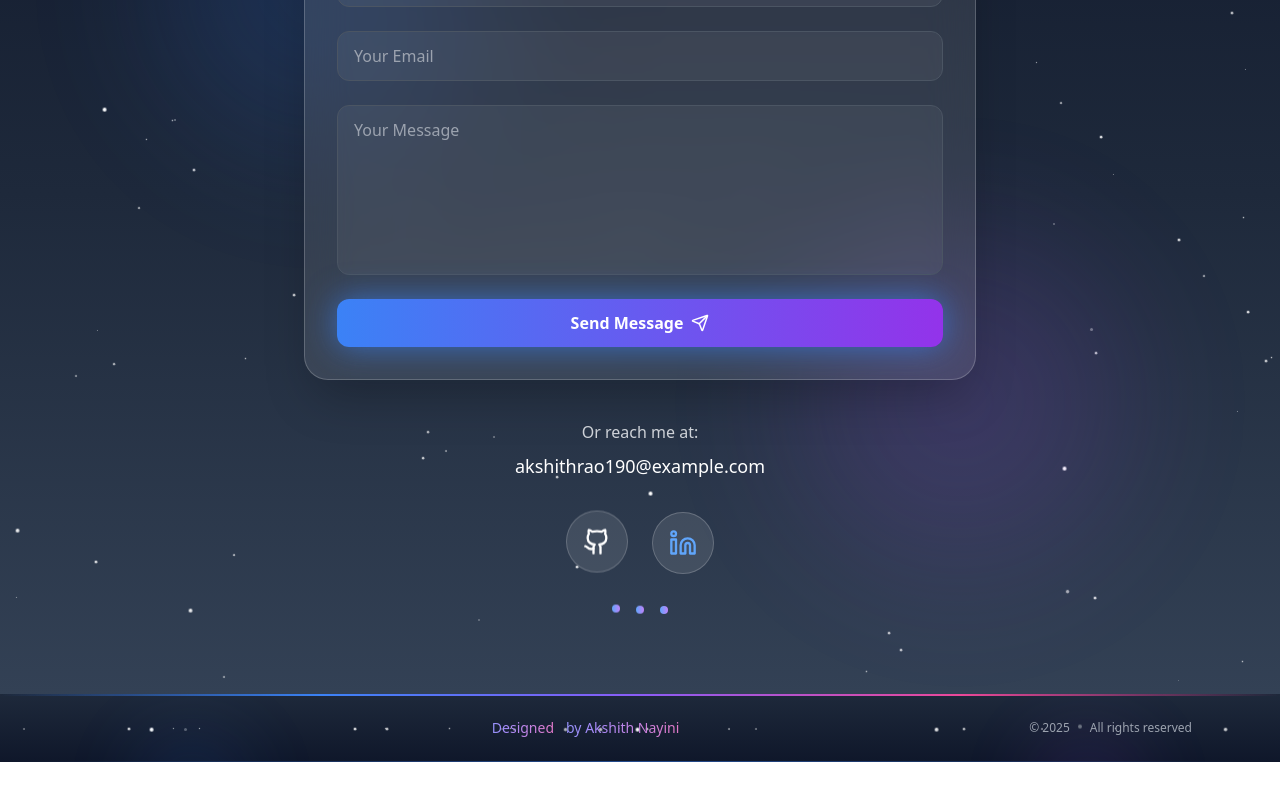
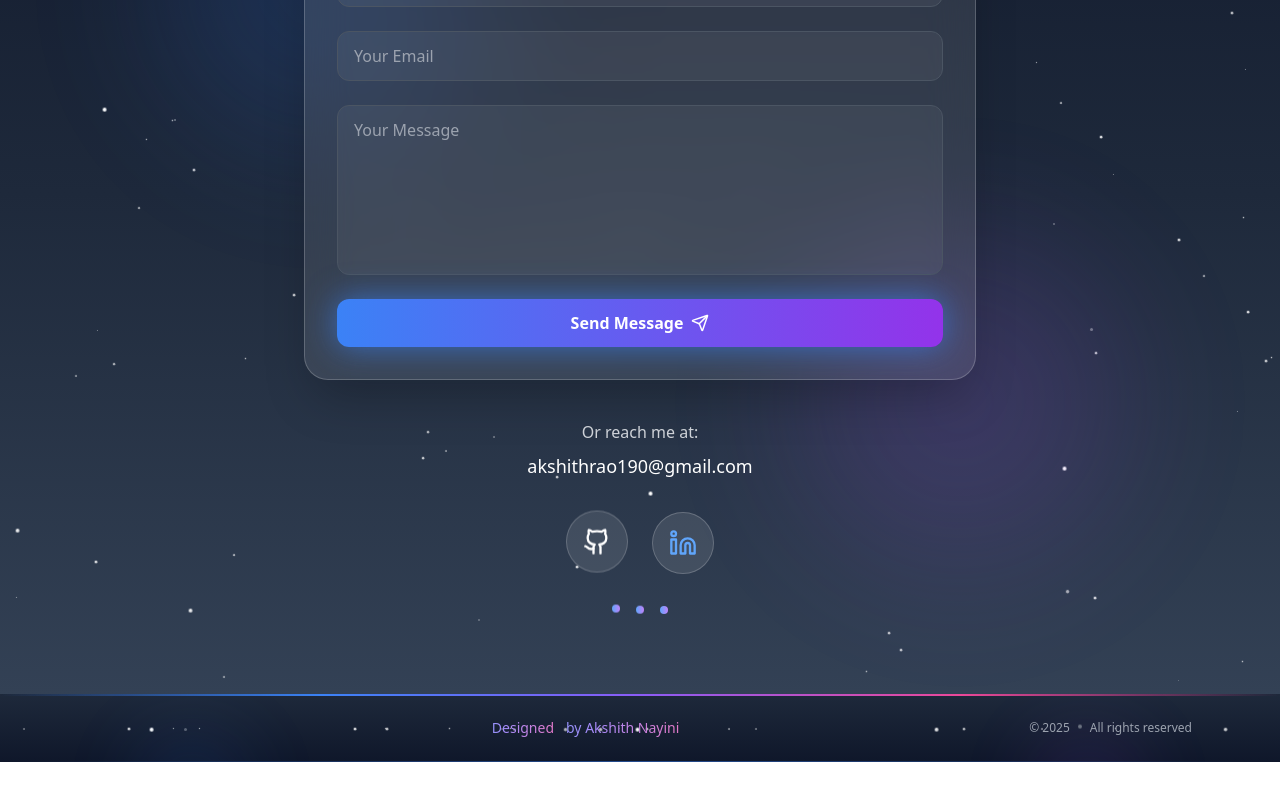
Before and after one commit to akshithraonayini/portfolio, a React (Create React App) app in the folder frontend/: page / in a window 1280 px wide. Shown: the part 4461-5261 px from the top of the page. Built offline with nearby package versions, Linux system fonts and the light colour scheme; no server answers.

Commit message:
Update email address in Contact component

```diff
--- a/frontend/src/components/Contact.jsx
+++ b/frontend/src/components/Contact.jsx
@@ -206,7 +206,7 @@ const Contact = () => {
             href="mailto:akshithrao190@gmail.com"
             className="font-medium text-white text-lg hover:text-blue-400 transition duration-300"
           >
-            akshithrao190@example.com
+            akshithrao190@gmail.com
           </a>
 
           <div className="flex justify-center gap-6 mt-8">
```
